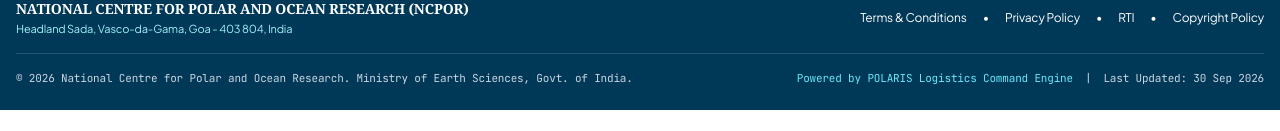
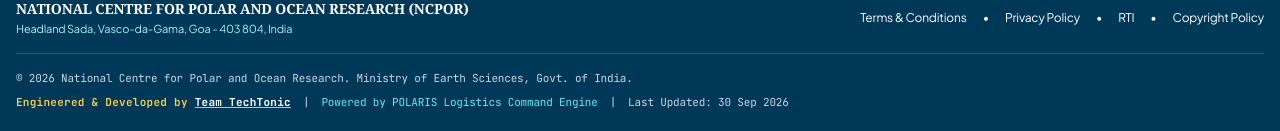
Before and after one commit to Himarghya/SIH26062, a React (Vite) app in the folder client/: page / in a window 1280 px wide. Shown: the part 1265-1396 px from the top of the page. Before the commit the page ends 1375 px from the top, so only its background shows below. Built offline with nearby package versions, Linux system fonts and the light colour scheme.

Commit message:
feat(footer): attribute engineering & development to Team TechTonic

```diff
--- a/client/src/pages/LandingPage.tsx
+++ b/client/src/pages/LandingPage.tsx
@@ -547,7 +547,11 @@ export const LandingPage: React.FC = () => {
             <div>
               &copy; {new Date().getFullYear()} National Centre for Polar and Ocean Research. Ministry of Earth Sciences, Govt. of India.
             </div>
-            <div className="flex items-center space-x-3">
+            <div className="flex items-center space-x-3 flex-wrap">
+              <span className="text-amber-300 font-semibold tracking-wide">
+                Engineered &amp; Developed by <span className="text-white font-bold underline decoration-amber-400">Team TechTonic</span>
+              </span>
+              <span>|</span>
               <span className="text-cyan-300">Powered by POLARIS Logistics Command Engine</span>
               <span>|</span>
               <span>Last Updated: 30 Sep 2026</span>
```
